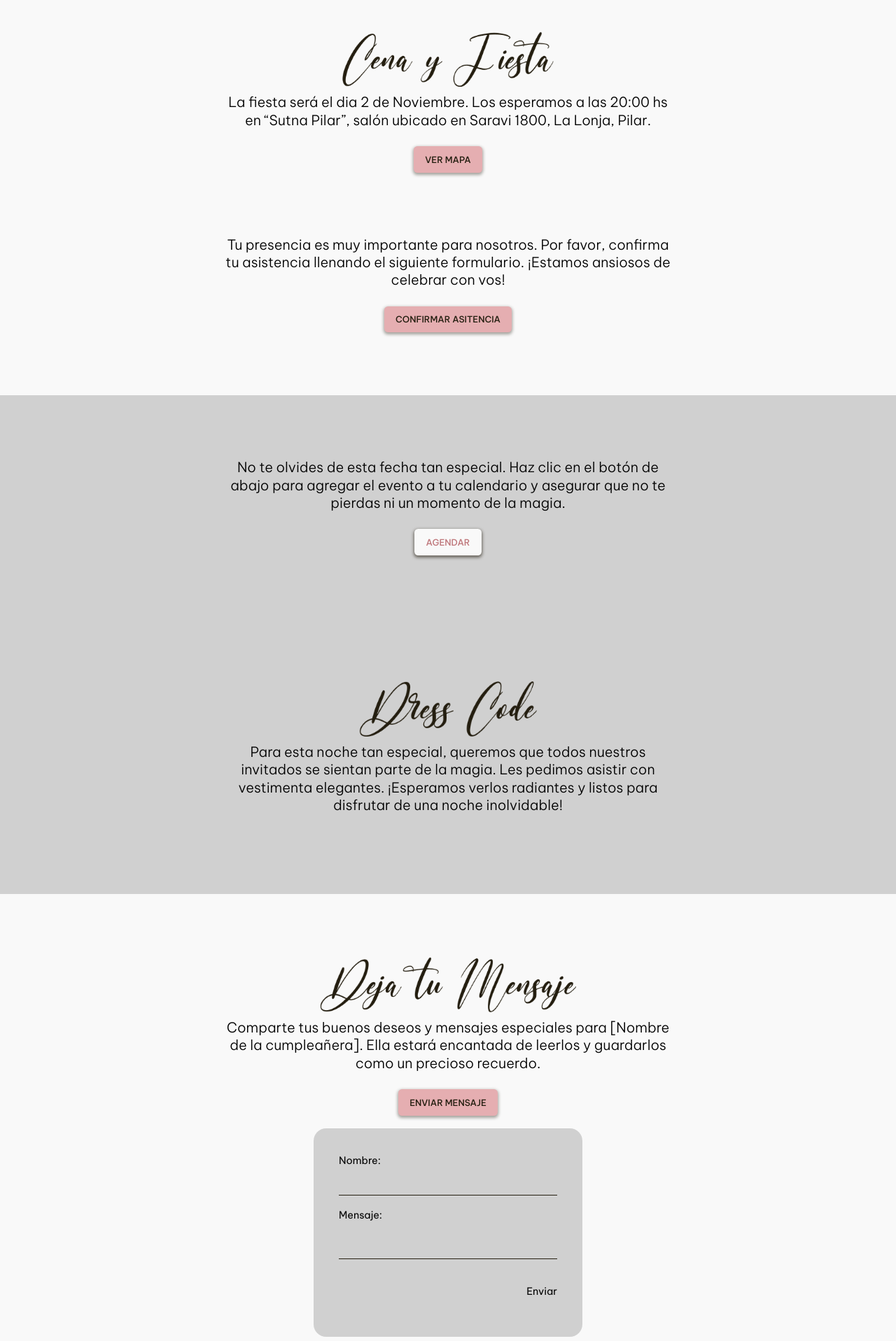
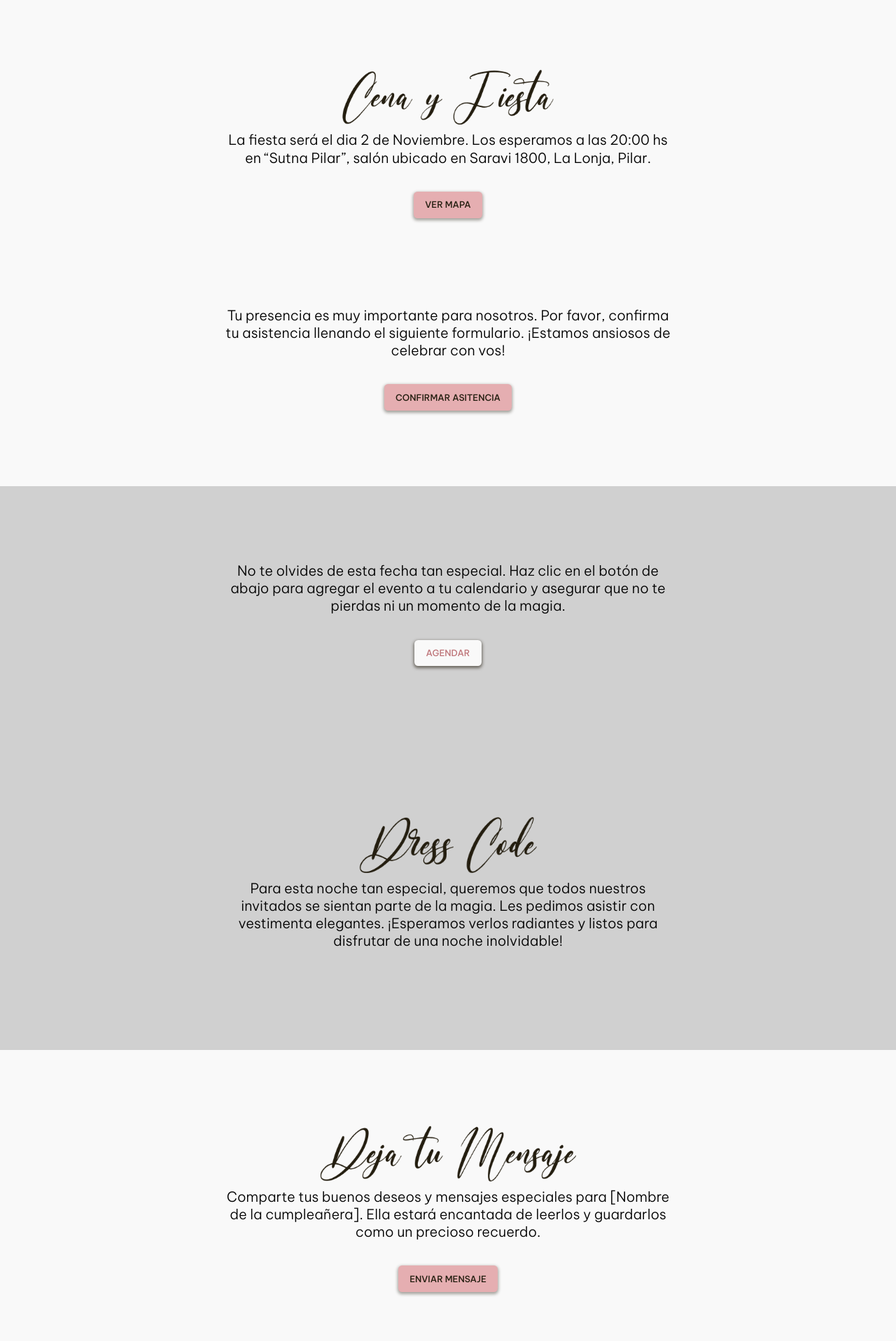
Before and after one commit to DaniRox/morena, a Svelte app: page / in a window 1280 px wide. Shown: the part 880-2797 px from the top of the page at 70% size. Built offline with nearby package versions, Linux system fonts and the light colour scheme.

Commit message:
agregando hero

```diff
--- a/src/components/Text.svelte
+++ b/src/components/Text.svelte
@@ -21,7 +21,7 @@
         font-size: 1.1rem;
         font-weight: 300;
         line-height: 1.4rem;
-        padding-bottom: 1.4rem;
+        padding-bottom: 2rem;
     }
 </style>
 
--- a/src/sections/Agendar.svelte
+++ b/src/sections/Agendar.svelte
@@ -8,16 +8,16 @@
     .Agendar {
         background-color: var(--timberwolf);
         width: 100%;
-        padding: 3rem 10%;
+        padding: 4rem 10%;
     }
     @media (min-width: 768px) {
         .Agendar {
-            padding: 4rem 20%;
+            padding: 5rem 20%;
         }
     }
     @media (min-width: 1024px) {
         .Agendar {
-            padding: 5rem 25%;
+            padding: 6rem 25%;
         }
     }
 </style>
--- a/src/sections/ConfirmarAsistencia.svelte
+++ b/src/sections/ConfirmarAsistencia.svelte
@@ -7,16 +7,16 @@
 <style>
     .Confirmar {
         width: 100%;
-        padding: 0rem 10% 3rem;
+        padding: 1rem 10% 4rem;
     }
     @media (min-width: 768px) {
         .Confirmar {
-            padding: 0 20% 4rem;
+            padding: 1rem 20% 5rem;
         }
     }
     @media (min-width: 1024px) {
         .Confirmar {
-            padding: 0 25% 5rem;
+            padding: 1rem 25% 6rem;
         }
     }
 </style>
--- a/src/sections/Dress.svelte
+++ b/src/sections/Dress.svelte
@@ -8,7 +8,7 @@
     .Dress {
         background-color: var(--timberwolf);
         width: 100%;
-        padding: 3rem 10%;
+        padding: 4rem 10%;
         display: flex;
         flex-direction: column;
         align-items: center;
@@ -22,12 +22,12 @@
             margin-bottom: 0.5rem;
         }
         .Dress {
-            padding: 4rem 20%;
+            padding: 5rem 20%;
         }
     }
     @media (min-width: 1024px) {
         .Dress {
-            padding: 5rem 25%;
+            padding: 6rem 25%;
         }
     }
 </style>
--- a/src/sections/Instagram.svelte
+++ b/src/sections/Instagram.svelte
@@ -8,7 +8,7 @@
 <style>
     .Instagram {
         width: 100%;
-        padding: 3rem 10%;
+        padding: 4rem 10%;
         display: flex;
         flex-direction: column;
         align-items: center;
@@ -44,7 +44,7 @@
             margin-bottom: 0.5rem;
         }
         .Instagram {
-            padding: 4rem 20%;
+            padding: 5rem 20%;
         }
         .card {
             width: 60%;
@@ -52,7 +52,7 @@
     }
     @media (min-width: 1024px) {
         .Instagram {
-            padding: 5rem 25%;
+            padding: 6rem 25%;
         }
     }
 </style>
--- a/src/sections/Map.svelte
+++ b/src/sections/Map.svelte
@@ -11,7 +11,7 @@
     }
     .Ubicacion {
         width: 100%;
-        padding: 3rem 10%;
+        padding: 4rem 10%;
         display: flex;
         flex-direction: column;
         align-items: center;
@@ -27,12 +27,12 @@
             margin-bottom: 0.5rem;
         }
         .Ubicacion {
-            padding: 4rem 20%;
+            padding: 5rem 20%;
         }
     }
     @media (min-width: 1024px) {
         .Ubicacion {
-            padding: 5rem 25%;
+            padding: 6rem 25%;
         }
     }
 </style>
--- a/src/sections/Mensaje.svelte
+++ b/src/sections/Mensaje.svelte
@@ -8,7 +8,7 @@
 <style>
     .Mensaje {
         width: 100%;
-        padding: 3rem 10%;
+        padding: 4rem 10%;
         display: flex;
         flex-direction: column;
         align-items: center;
@@ -17,43 +17,6 @@
         height: 4.4rem;
         margin-bottom: 0.3rem;
     }
-    .card {
-        width: 80%;
-        background-color: var(--timberwolf);
-        padding: 2rem;
-        margin: 1rem 10%;
-        border-radius: 1rem;
-        margin-bottom: 1rem;
-        display: flex;
-        flex-direction: column;
-    }
-    label {
-        font-size: 0.8rem;
-        font-weight: 400;
-        line-height: 1.2rem;
-        padding-bottom: 0.8rem;
-    }
-    .input, .textarea{
-        width: 100%;
-        background-color: transparent;
-        border: none;
-        border-bottom: 1px solid var(--smokyBlack);
-        margin-bottom: 1rem;
-    }
-    .btn-container{
-        display: flex;
-        justify-content: end;
-    }
-    .btnInput {
-        background-color: transparent;
-        border: none;
-        cursor: pointer;
-        padding: 1rem 0;
-        font-size: 0.8rem;
-        font-weight: 400;
-        line-height: 1.2rem;
-    }
-
     @media (min-width: 768px) {
         img {
             margin-bottom: 0.5rem;
@@ -62,12 +25,12 @@
             width: 60%;
         }
         .Mensaje {
-            padding: 4rem 20%;
+            padding: 5rem 20%;
         }
     }
     @media (min-width: 1024px) {
         .Mensaje {
-            padding: 5rem 25%;
+            padding: 6rem 25%;
         }
     }
 </style>
@@ -81,14 +44,5 @@
         buttonStyleClass="button-default"
         buttonUrl=""
         buttonNewTab={true}
-        />
-    <form class="card">
-        <label for="name">Nombre:</label>
-        <input type="text" name="name" id="name" class="input">
-        <label for="message">Mensaje:</label>
-        <textarea name="message" id="message" class="textarea"></textarea>
-        <div class="btn-container">
-            <input type="submit" value="Enviar" class="btnInput">
-        </div>
-    </form>
+    />
 </div>
--- a/src/sections/Presentacion.svelte
+++ b/src/sections/Presentacion.svelte
@@ -6,7 +6,7 @@
 <style>
     .Presentacion {
         width: 100%;
-        padding: 3rem 10%;
+        padding: 4rem 10%;
     }
     p {
         color: var(--oldRose);
@@ -17,12 +17,12 @@
     }
     @media (min-width: 768px) {
         .Presentacion {
-            padding: 4rem 20%;
+            padding: 5rem 20%;
         }
     }
     @media (min-width: 1024px) {
         .Presentacion {
-            padding: 5rem 25%;
+            padding: 6rem 25%;
         }
     }
 </style>
```
